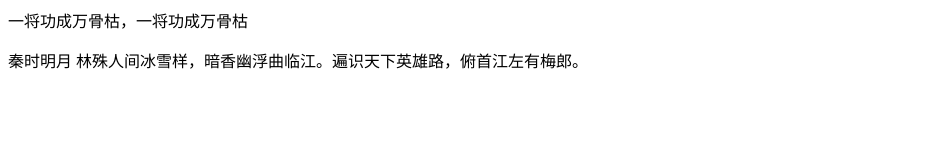
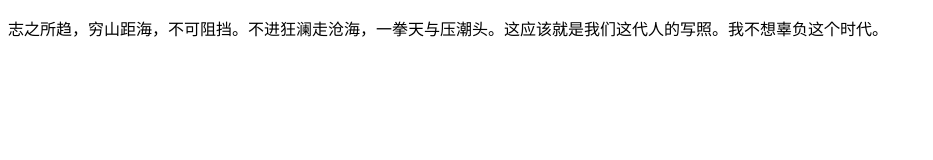
Before and after one commit to clouddawn/git-demo-1, a plain HTML site: page index.html in a window 1280 px wide. Shown: the whole page, without its empty margins (0-933 px from the left). Drawn offline with Linux system fonts and the light colour scheme.

Commit message:
大江大河

```diff
--- a/index.html
+++ b/index.html
@@ -7,10 +7,8 @@
     <link rel="stylesheet" href="style.css">
 </head>
 <body>
-    一将功成万骨枯，一将功成万骨枯
     <p>
-        秦时明月
-        林殊人间冰雪样，暗香幽浮曲临江。遍识天下英雄路，俯首江左有梅郎。
+        志之所趋，穷山距海，不可阻挡。不进狂澜走沧海，一拳天与压潮头。这应该就是我们这代人的写照。我不想辜负这个时代。
     </p>
 </body>
 </html>
```
